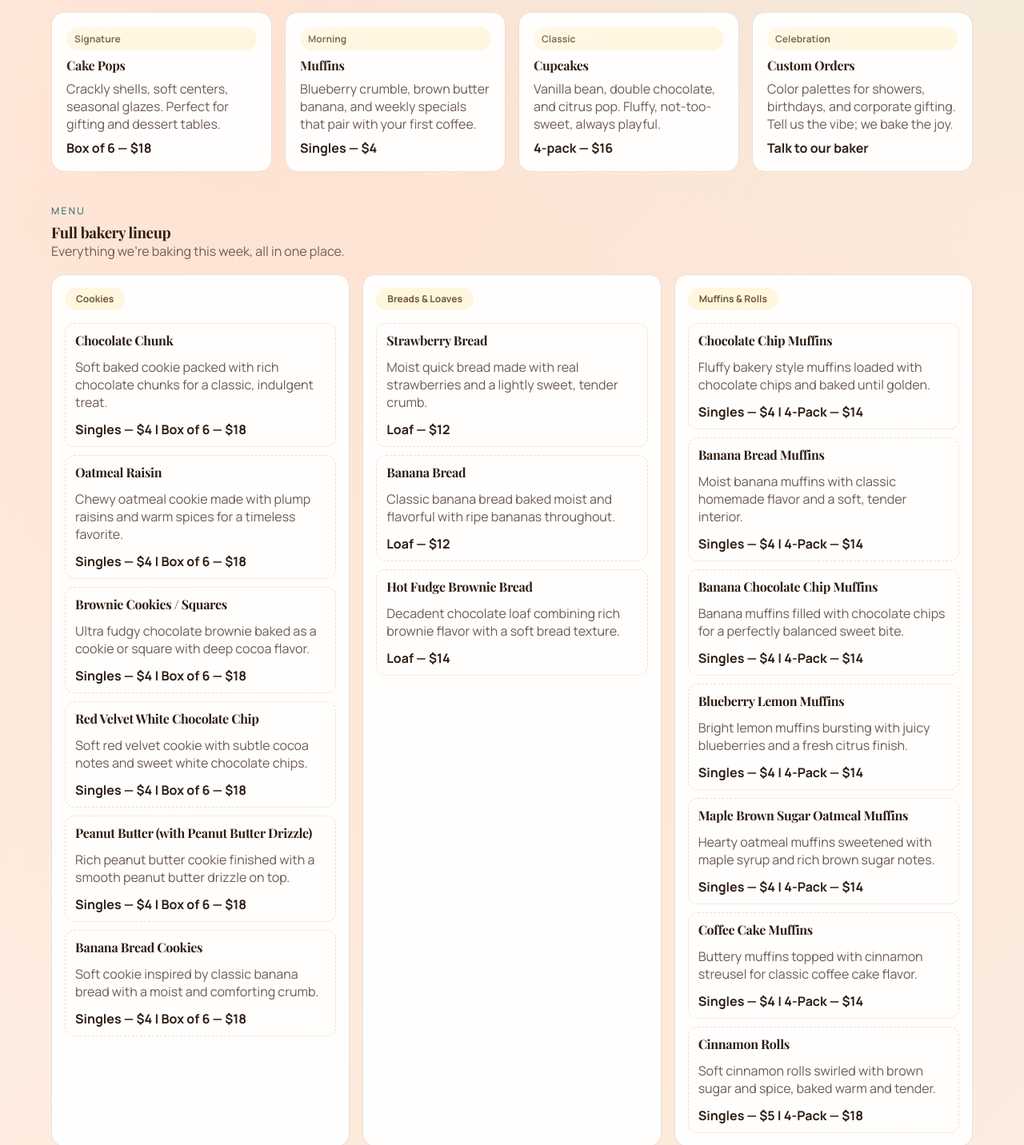
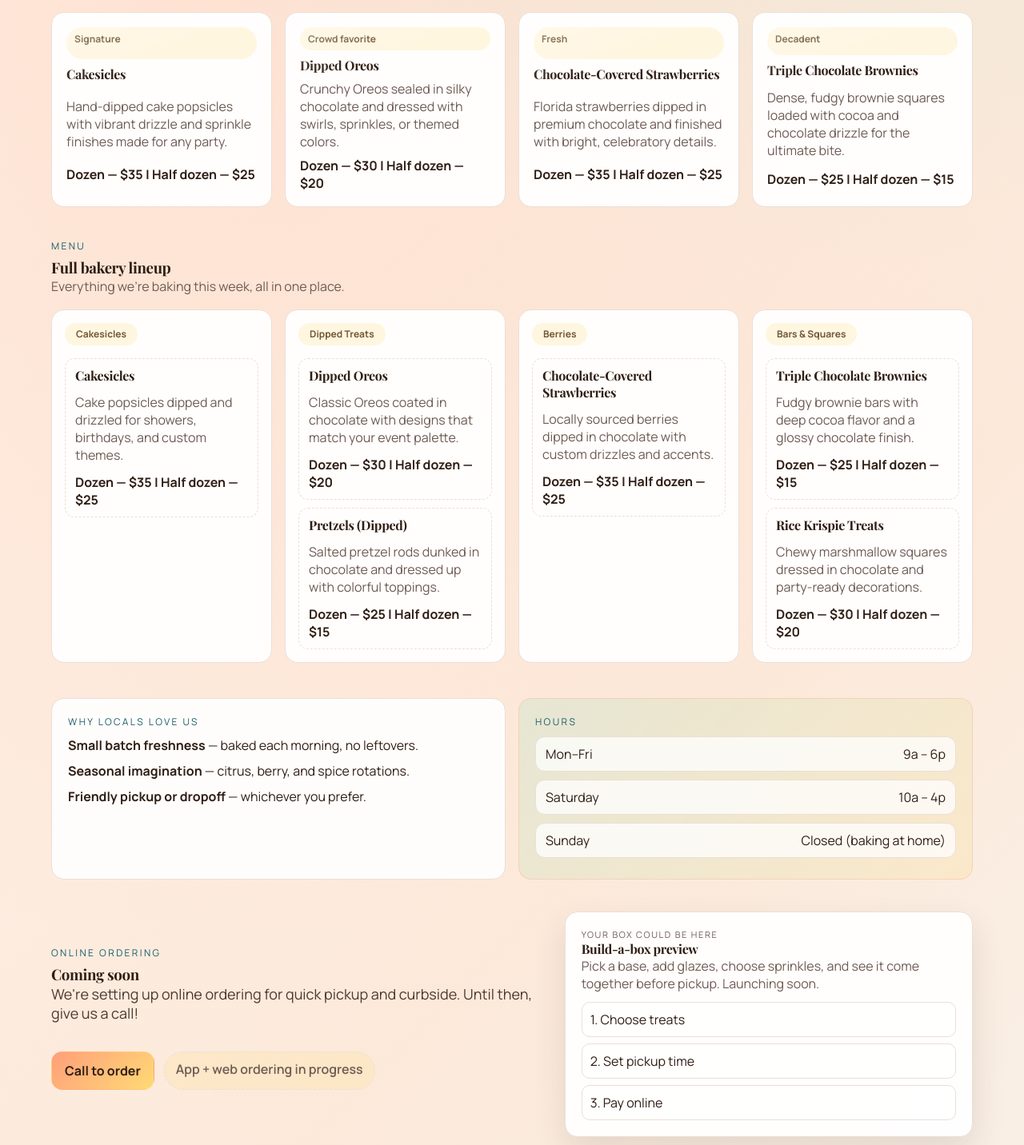
Before and after one commit to sthornton/sthornton.github.io, a plain HTML site: page index.html in a window 1280 px wide. Shown: the part 660-2092 px from the top of the page at 80% size. Drawn offline with nearby package versions, Linux system fonts and the light colour scheme.

Commit message:
pricing update first pass

```diff
--- a/index.html
+++ b/index.html
@@ -81,27 +81,27 @@
         <div class="card-list">
           <article class="card">
             <div class="pill-tag">Signature</div>
-            <h4>Cake Pops</h4>
-            <p>Crackly shells, soft centers, seasonal glazes. Perfect for gifting and dessert tables.</p>
-            <span class="price">Box of 6 — $18</span>
+            <h4>Cakesicles</h4>
+            <p>Hand-dipped cake popsicles with vibrant drizzle and sprinkle finishes made for any party.</p>
+            <span class="price">Dozen — $35 | Half dozen — $25</span>
           </article>
           <article class="card">
-            <div class="pill-tag">Morning</div>
-            <h4>Muffins</h4>
-            <p>Blueberry crumble, brown butter banana, and weekly specials that pair with your first coffee.</p>
-            <span class="price">Singles — $4</span>
+            <div class="pill-tag">Crowd favorite</div>
+            <h4>Dipped Oreos</h4>
+            <p>Crunchy Oreos sealed in silky chocolate and dressed with swirls, sprinkles, or themed colors.</p>
+            <span class="price">Dozen — $30 | Half dozen — $20</span>
           </article>
           <article class="card">
-            <div class="pill-tag">Classic</div>
-            <h4>Cupcakes</h4>
-            <p>Vanilla bean, double chocolate, and citrus pop. Fluffy, not-too-sweet, always playful.</p>
-            <span class="price">4-pack — $16</span>
+            <div class="pill-tag">Fresh</div>
+            <h4>Chocolate-Covered Strawberries</h4>
+            <p>Florida strawberries dipped in premium chocolate and finished with bright, celebratory details.</p>
+            <span class="price">Dozen — $35 | Half dozen — $25</span>
           </article>
           <article class="card">
-            <div class="pill-tag">Celebration</div>
-            <h4>Custom Orders</h4>
-            <p>Color palettes for showers, birthdays, and corporate gifting. Tell us the vibe; we bake the joy.</p>
-            <span class="price">Talk to our baker</span>
+            <div class="pill-tag">Decadent</div>
+            <h4>Triple Chocolate Brownies</h4>
+            <p>Dense, fudgy brownie squares loaded with cocoa and chocolate drizzle for the ultimate bite.</p>
+            <span class="price">Dozen — $25 | Half dozen — $15</span>
           </article>
         </div>
       </section>
@@ -114,99 +114,55 @@
         </header>
         <div class="menu-grid">
           <article class="menu-group">
-            <div class="pill-tag">Cookies</div>
+            <div class="pill-tag">Cakesicles</div>
             <ul class="menu-items">
               <li>
-                <div class="menu-title">Chocolate Chunk</div>
-                <p class="hint">Soft baked cookie packed with rich chocolate chunks for a classic, indulgent treat.</p>
-                <span class="price">Singles — $4 | Box of 6 — $18</span>
-              </li>
-              <li>
-                <div class="menu-title">Oatmeal Raisin</div>
-                <p class="hint">Chewy oatmeal cookie made with plump raisins and warm spices for a timeless favorite.</p>
-                <span class="price">Singles — $4 | Box of 6 — $18</span>
-              </li>
-              <li>
-                <div class="menu-title">Brownie Cookies / Squares</div>
-                <p class="hint">Ultra fudgy chocolate brownie baked as a cookie or square with deep cocoa flavor.</p>
-                <span class="price">Singles — $4 | Box of 6 — $18</span>
-              </li>
-              <li>
-                <div class="menu-title">Red Velvet White Chocolate Chip</div>
-                <p class="hint">Soft red velvet cookie with subtle cocoa notes and sweet white chocolate chips.</p>
-                <span class="price">Singles — $4 | Box of 6 — $18</span>
-              </li>
-              <li>
-                <div class="menu-title">Peanut Butter (with Peanut Butter Drizzle)</div>
-                <p class="hint">Rich peanut butter cookie finished with a smooth peanut butter drizzle on top.</p>
-                <span class="price">Singles — $4 | Box of 6 — $18</span>
-              </li>
-              <li>
-                <div class="menu-title">Banana Bread Cookies</div>
-                <p class="hint">Soft cookie inspired by classic banana bread with a moist and comforting crumb.</p>
-                <span class="price">Singles — $4 | Box of 6 — $18</span>
+                <div class="menu-title">Cakesicles</div>
+                <p class="hint">Cake popsicles dipped and drizzled for showers, birthdays, and custom themes.</p>
+                <span class="price">Dozen — $35 | Half dozen — $25</span>
               </li>
             </ul>
           </article>
 
           <article class="menu-group">
-            <div class="pill-tag">Breads &amp; Loaves</div>
+            <div class="pill-tag">Dipped Treats</div>
             <ul class="menu-items">
               <li>
-                <div class="menu-title">Strawberry Bread</div>
-                <p class="hint">Moist quick bread made with real strawberries and a lightly sweet, tender crumb.</p>
-                <span class="price">Loaf — $12</span>
+                <div class="menu-title">Dipped Oreos</div>
+                <p class="hint">Classic Oreos coated in chocolate with designs that match your event palette.</p>
+                <span class="price">Dozen — $30 | Half dozen — $20</span>
               </li>
               <li>
-                <div class="menu-title">Banana Bread</div>
-                <p class="hint">Classic banana bread baked moist and flavorful with ripe bananas throughout.</p>
-                <span class="price">Loaf — $12</span>
-              </li>
-              <li>
-                <div class="menu-title">Hot Fudge Brownie Bread</div>
-                <p class="hint">Decadent chocolate loaf combining rich brownie flavor with a soft bread texture.</p>
-                <span class="price">Loaf — $14</span>
+                <div class="menu-title">Pretzels (Dipped)</div>
+                <p class="hint">Salted pretzel rods dunked in chocolate and dressed up with colorful toppings.</p>
+                <span class="price">Dozen — $25 | Half dozen — $15</span>
               </li>
             </ul>
           </article>
 
           <article class="menu-group">
-            <div class="pill-tag">Muffins &amp; Rolls</div>
+            <div class="pill-tag">Berries</div>
             <ul class="menu-items">
               <li>
-                <div class="menu-title">Chocolate Chip Muffins</div>
-                <p class="hint">Fluffy bakery style muffins loaded with chocolate chips and baked until golden.</p>
-                <span class="price">Singles — $4 | 4-Pack — $14</span>
+                <div class="menu-title">Chocolate-Covered Strawberries</div>
+                <p class="hint">Locally sourced berries dipped in chocolate with custom drizzles and accents.</p>
+                <span class="price">Dozen — $35 | Half dozen — $25</span>
+              </li>
+            </ul>
+          </article>
+
+          <article class="menu-group">
+            <div class="pill-tag">Bars &amp; Squares</div>
+            <ul class="menu-items">
+              <li>
+                <div class="menu-title">Triple Chocolate Brownies</div>
+                <p class="hint">Fudgy brownie bars with deep cocoa flavor and a glossy chocolate finish.</p>
+                <span class="price">Dozen — $25 | Half dozen — $15</span>
               </li>
               <li>
-                <div class="menu-title">Banana Bread Muffins</div>
-                <p class="hint">Moist banana muffins with classic homemade flavor and a soft, tender interior.</p>
-                <span class="price">Singles — $4 | 4-Pack — $14</span>
-              </li>
-              <li>
-                <div class="menu-title">Banana Chocolate Chip Muffins</div>
-                <p class="hint">Banana muffins filled with chocolate chips for a perfectly balanced sweet bite.</p>
-                <span class="price">Singles — $4 | 4-Pack — $14</span>
-              </li>
-              <li>
-                <div class="menu-title">Blueberry Lemon Muffins</div>
-                <p class="hint">Bright lemon muffins bursting with juicy blueberries and a fresh citrus finish.</p>
-                <span class="price">Singles — $4 | 4-Pack — $14</span>
-              </li>
-              <li>
-                <div class="menu-title">Maple Brown Sugar Oatmeal Muffins</div>
-                <p class="hint">Hearty oatmeal muffins sweetened with maple syrup and rich brown sugar notes.</p>
-                <span class="price">Singles — $4 | 4-Pack — $14</span>
-              </li>
-              <li>
-                <div class="menu-title">Coffee Cake Muffins</div>
-                <p class="hint">Buttery muffins topped with cinnamon streusel for classic coffee cake flavor.</p>
-                <span class="price">Singles — $4 | 4-Pack — $14</span>
-              </li>
-              <li>
-                <div class="menu-title">Cinnamon Rolls</div>
-                <p class="hint">Soft cinnamon rolls swirled with brown sugar and spice, baked warm and tender.</p>
-                <span class="price">Singles — $5 | 4-Pack — $18</span>
+                <div class="menu-title">Rice Krispie Treats</div>
+                <p class="hint">Chewy marshmallow squares dressed in chocolate and party-ready decorations.</p>
+                <span class="price">Dozen — $30 | Half dozen — $20</span>
               </li>
             </ul>
           </article>
```
Also changed, not shown: pricing.csv (added, +13 -0 lines).
